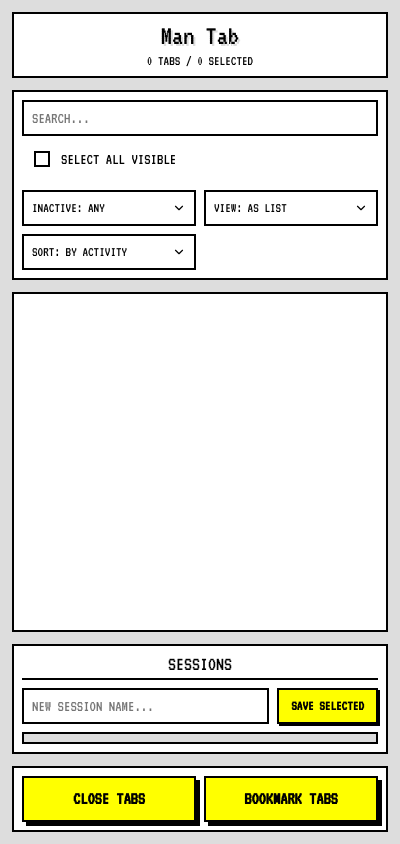
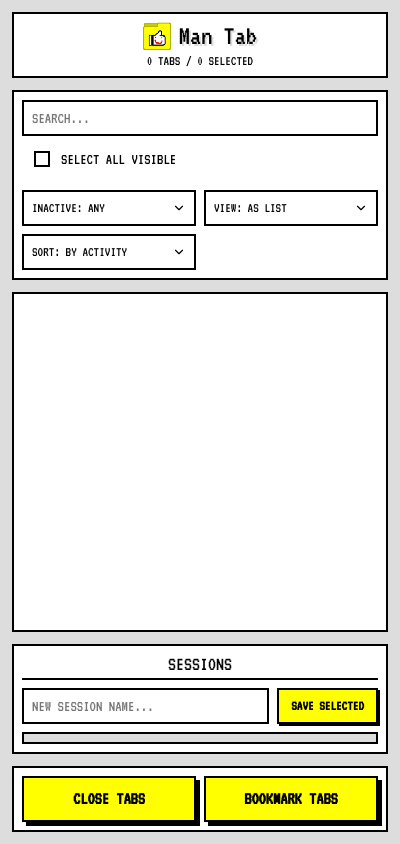
Before and after one commit to suryomujahid/man-tab, a browser extension: page src/popup/popup.html in a window 400 px wide. Drawn offline with Linux system fonts and the light colour scheme.

Commit message:
style: add header icon and improve layout styles

```diff
--- a/src/popup/popup.css
+++ b/src/popup/popup.css
@@ -60,8 +60,20 @@ body {
 /* --- Header --- */
 .header-container {
     padding: 8px 12px;
-    text-align: center;
     flex-shrink: 0;
+    display: flex;
+    flex-direction: column;
+    align-items: center;
+    gap: 4px;
+}
+.title-container {
+    display: flex;
+    align-items: center;
+    gap: 8px;
+}
+.header-icon {
+    height: 28px;
+    image-rendering: pixelated;
 }
 .title {
     font-size: 28px;
@@ -71,7 +83,6 @@ body {
 }
 .tab-counts {
     font-size: 14px;
-    margin-top: 4px;
 }
 
 /* --- Controls & Filters --- */
--- a/src/popup/popup.html
+++ b/src/popup/popup.html
@@ -7,7 +7,14 @@
     <body>
         <div class="app-container">
             <header class="header-container">
-                <h1 class="title">Man Tab</h1>
+                <div class="title-container">
+                    <img
+                        class="header-icon"
+                        src="/src/assets/images/icon48.png"
+                        alt="Man Tab"
+                    />
+                    <h1 class="title">Man Tab</h1>
+                </div>
                 <div class="tab-counts">
                     <span id="tab-count">0</span> TABS /
                     <span id="selected-count">0</span> SELECTED
```
